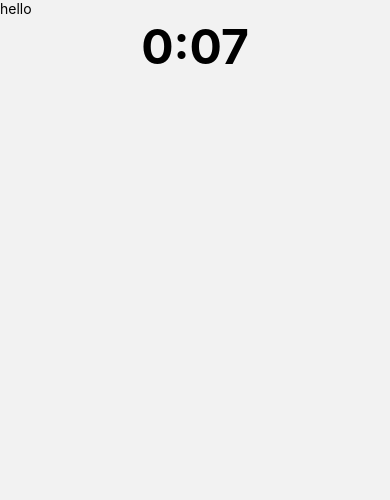
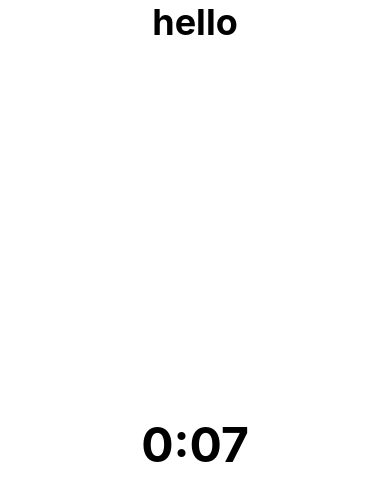
Before and after one commit to Zxadeel/PatriotHacks23-Gym-App, a React Native app: screen / in a window 390 px wide. Shown: the top 500 px of the page. Built offline with nearby package versions, Linux system fonts and the light colour scheme.

Commit message:
timeprint

```diff
--- a/App.js
+++ b/App.js
@@ -6,7 +6,7 @@ import TimerScreen from './src/screens/TimerScreen';
 import WelcomeScreen from './src/screens/WelcomeScreen';
 
 
-const Stack = createStackNavigator();
+const Stack = createStackNavigator(); //intialize screen navigator
 
 export default function App() {
   return (
--- a/package.json
+++ b/package.json
@@ -12,6 +12,7 @@
     "@react-navigation/native": "^6.1.8",
     "@react-navigation/stack": "^6.3.18",
     "expo": "~49.0.13",
+    "expo-cli": "^6.3.10",
     "expo-status-bar": "~1.6.0",
     "react": "18.2.0",
     "react-native": "0.72.5"
--- a/src/components/Timer.js
+++ b/src/components/Timer.js
@@ -1,39 +1,32 @@
+// Timer.js
 import React, { useState, useEffect } from 'react';
 import { View, Text, StyleSheet } from 'react-native';
 
-
-
 export default function Timer() {
-    // Define a state variable called "seconds" and a function to update it called "setSeconds"
     const [seconds, setSeconds] = useState(0);
 
-    // Use the useEffect hook to set up an interval that increments "seconds" every second
     useEffect(() => {
       const interval = setInterval(() => {
         setSeconds(seconds => seconds + 1);
       }, 1000);
 
-      // Return a cleanup function that clears the interval when the component unmounts
-      return () => clearInterval(interval);
+      return () => clearInterval(interval); // Cleanup on component unmount
     }, []);
 
-    // Define a function called "formatTime" that formats the time as "mm:ss"
     const formatTime = (time) => {
       const minutes = Math.floor(time / 60);
       const seconds = time % 60;
       return `${minutes}:${seconds < 10 ? '0' : ''}${seconds}`;
     };
 
-    // Render a View component with a Text component that displays the formatted time
     return (
       <View style={styles.container}>
         <Text style={styles.timer}>{formatTime(seconds)}</Text>
       </View>
     );
-  };
+}
 
-  // Define a styles object that contains styles for the TimerScreen component
-  const styles = StyleSheet.create({
+const styles = StyleSheet.create({
     container: {
       flex: 1,
       justifyContent: 'center',
@@ -43,4 +36,4 @@ export default function Timer() {
       fontSize: 48,
       fontWeight: 'bold',
     },
-  });
+});
--- a/src/screens/TimerScreen.js
+++ b/src/screens/TimerScreen.js
@@ -1,14 +1,26 @@
-// Import necessary modules from React and React Native
-import React, { useState, useEffect } from 'react';
+// TimerScreen.js
+import React from 'react';
 import { View, Text, StyleSheet } from 'react-native';
-import Timer from '../components/Timer';
+import Timer from '../components/Timer';  // Ensure the path to Timer is correct
 
-// Define a TimerScreen component
-export default function TimerScreen () {
+export default function TimerScreen() {
   return(
-    <View>
-      <Text>hello</Text>
-      <Timer/>
+    <View style={styles.container}>
+      <Text style={styles.timeText}>hello</Text>
+      <Timer />
     </View>
   );
 }
+
+const styles = StyleSheet.create({
+  container: {
+    flex: 1,
+    backgroundColor: '#fff',
+    alignItems: 'center',
+    justifyContent: 'center',
+  },
+  timeText: {
+    fontSize: 36,
+    fontWeight: 'bold',
+  },
+});
```
Also changed, not shown: assets/time-bg.png (added), babel.config.js (line endings or trailing spaces), 1 other file (tests, documents, lock files or other folders).
